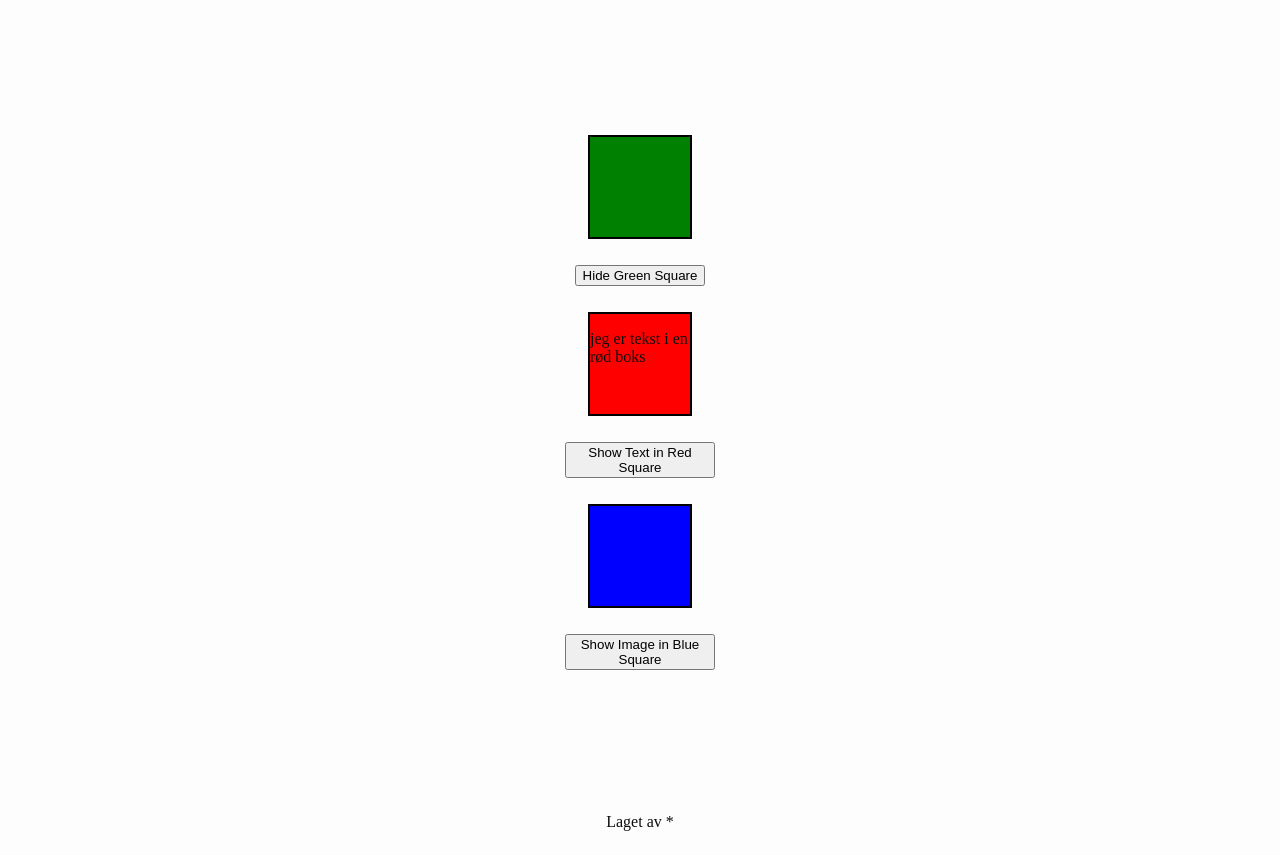
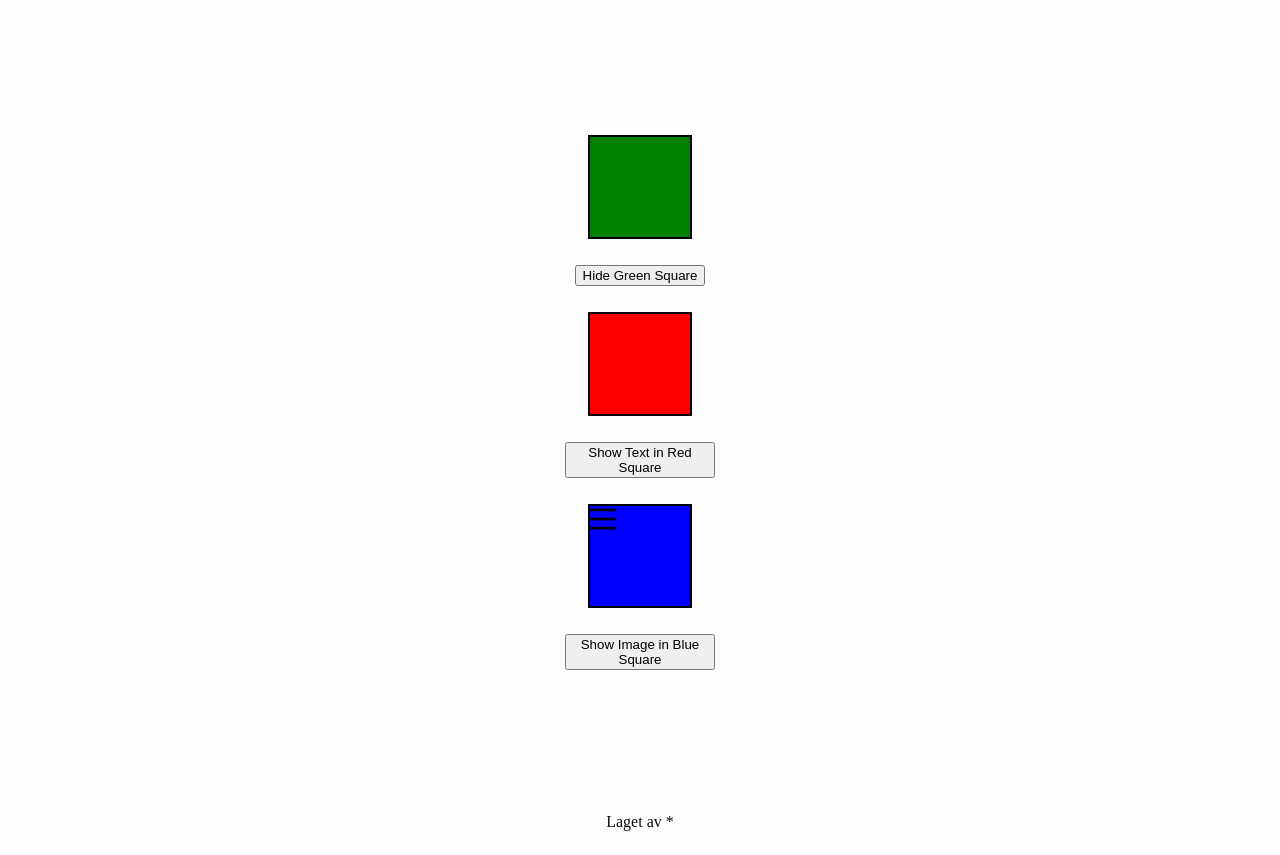
Before and after one commit to sonja-ops/dag14, a website: page index.html in a window 1280 px wide. Both pictures are taken after a click on the button "Show Text in Red Square". Shown: the part 65-920 px from the top of the page. Drawn offline with Linux system fonts and the light colour scheme.

Commit message:
fikset på feil

```diff
--- a/script.js
+++ b/script.js
@@ -31,7 +31,7 @@
 
 squareRedButon.addEventListener("click", function() {
     console.log("Buton is cliked")
-    squareRedText.classList.toggle("hiden")
+    squareRedText.classList.toggle("hidden")
 })
 
 //Blue Square
@@ -40,15 +40,15 @@
 console.log(squareBlueShowImg, squareBlueButon)
 
 const squareBlueImg = document.createElement("img")
-squareBlueImg.crs = "hamburger.png"
+squareBlueImg.src = "hamburger.png"
 squareBlueImg.alt = "hamburger icon"
 
 squareBlueImg.classList.add("hamburgerIcon")
 squareBlueImg.classList.add("hiden")
 
-squareBlueShowImg.appendChild("squareBlueImg")
+squareBlueShowImg.appendChild(squareBlueImg)
 
 squareBlueButon.addEventListener("click", function() {
     console.log("Buton is kliked")
-    squareBlueButon.classList.toggle("hiden")
+    squareBlueImg.classList.toggle("hidden")
 })
--- a/styles.css
+++ b/styles.css
@@ -22,7 +22,7 @@
   border-radius: 50%;
 }
 
-.hamburger {
+.hamburgerIcon {
   height: 26px;
   width: 26px;
 }
```
